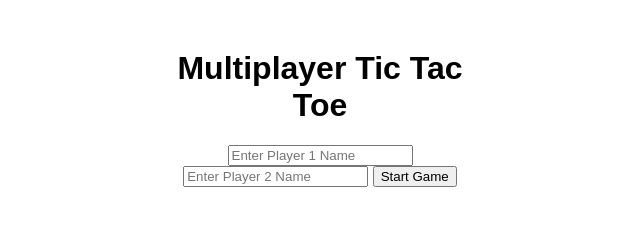
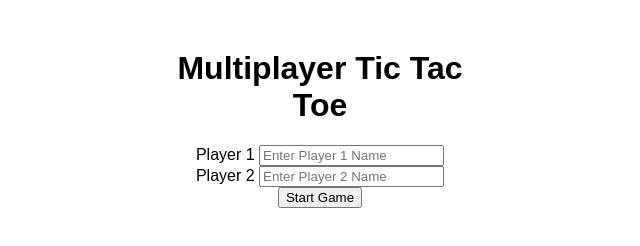
Before and after one commit to acciojob/tictactoe-Sanketpatil012, a website: page main.html in a window 1280 px wide. Shown: the whole page, without its empty margins (320-960 px from the left). Drawn offline with Linux system fonts and the light colour scheme.

Commit message:
created a submission

```diff
--- a/main.html
+++ b/main.html
@@ -12,8 +12,9 @@
 
         <!-- Player Input Form -->
         <div id="playerForm">
-            <input type="text" id="player-1" placeholder="Enter Player 1 Name">
-            <input type="text" id="player-2" placeholder="Enter Player 2 Name">
+     <labe id="player-1">Player 1 </labe>        <input type="text" id="player-1" placeholder="Enter Player 1 Name">
+          <div>
+			<labe id="player-2">Player 2 </labe>          <input type="text" id="player-2" placeholder="Enter Player 2 Name">
             <button id="submit">Start Game</button>
         </div>
 
```
